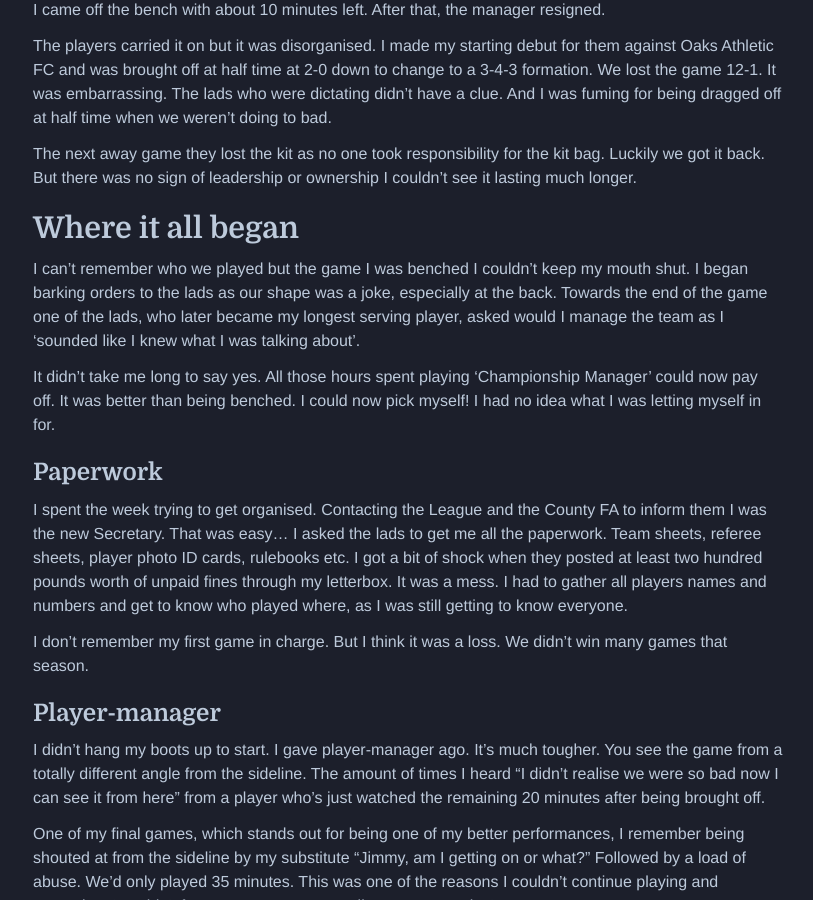
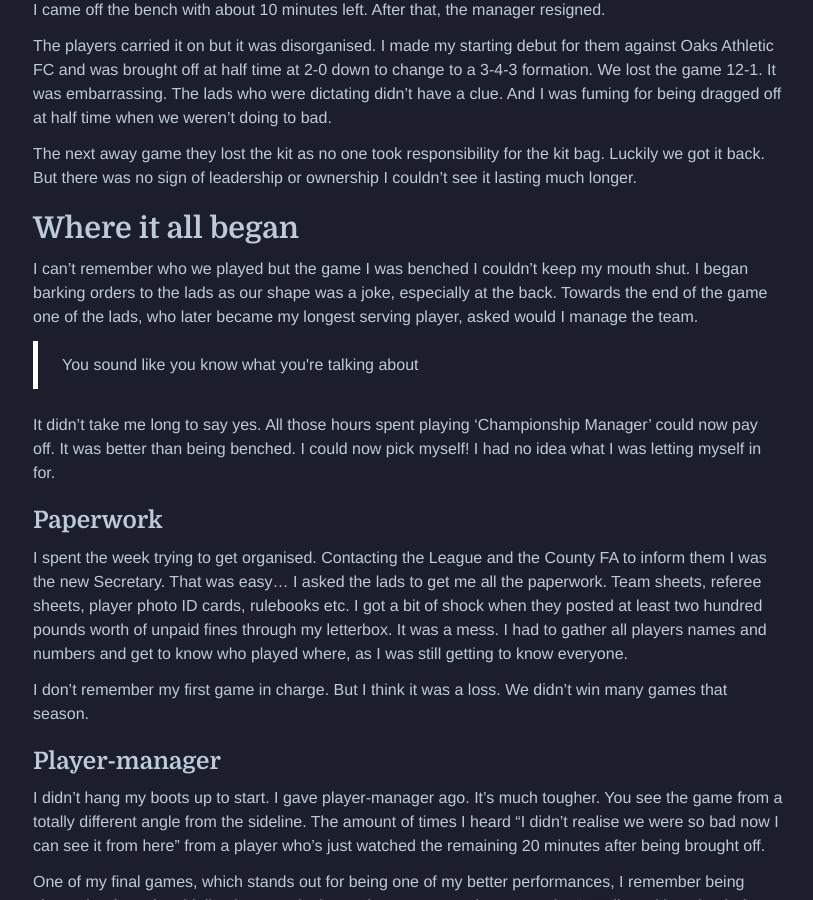
Before and after one commit to iamjimtaylor/iamjimtaylor, a Jekyll site: the page built from _posts/2016-04-21-how-i-became-a-sunday-league-football-manager.md, in a window 1280 px wide and 900 px high, scrolled down 1897 px. Shown: the whole window, without its empty margins (232-1045 px from the left). Built offline with Jekyll 4.4.1, drawn with Linux system fonts in a browser that asks for light colours.

Commit message:
Update 2016-04-21-how-i-became-a-sunday-league-football-manager.md

```diff
--- a/_posts/2016-04-21-how-i-became-a-sunday-league-football-manager.md
+++ b/_posts/2016-04-21-how-i-became-a-sunday-league-football-manager.md
@@ -47,7 +47,11 @@ The next away game they lost the kit as no one took responsibility for the kit b
 
 ## Where it all began
 
-I can't remember who we played but the game I was benched I couldn't keep my mouth shut. I began barking orders to the lads as our shape was a joke, especially at the back. Towards the end of the game one of the lads, who later became my longest serving player, asked would I manage the team as I 'sounded like I knew what I was talking about'.
+I can't remember who we played but the game I was benched I couldn't keep my mouth shut. I began barking orders to the lads as our shape was a joke, especially at the back. Towards the end of the game one of the lads, who later became my longest serving player, asked would I manage the team.
+
+<blockquote>
+	<p>You sound like you know what you're talking about</p>
+</blockquote>
 
 It didn't take me long to say yes. All those hours spent playing 'Championship Manager' could now pay off. It was better than being benched. I could now pick myself!
 I had no idea what I was letting myself in for.
```
